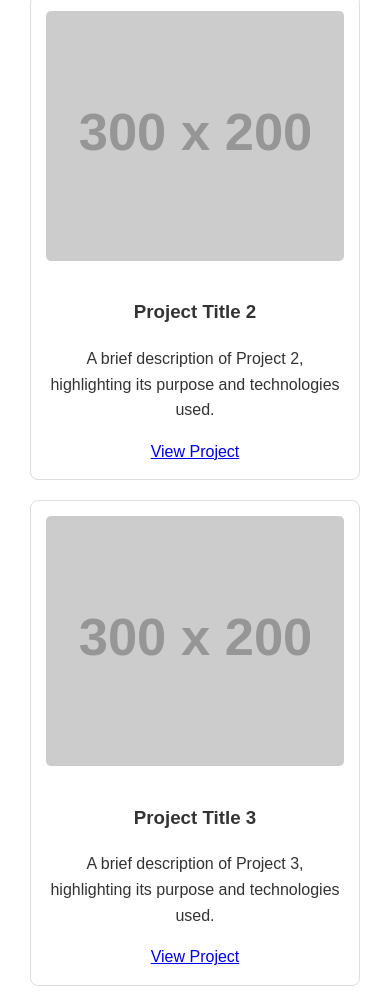
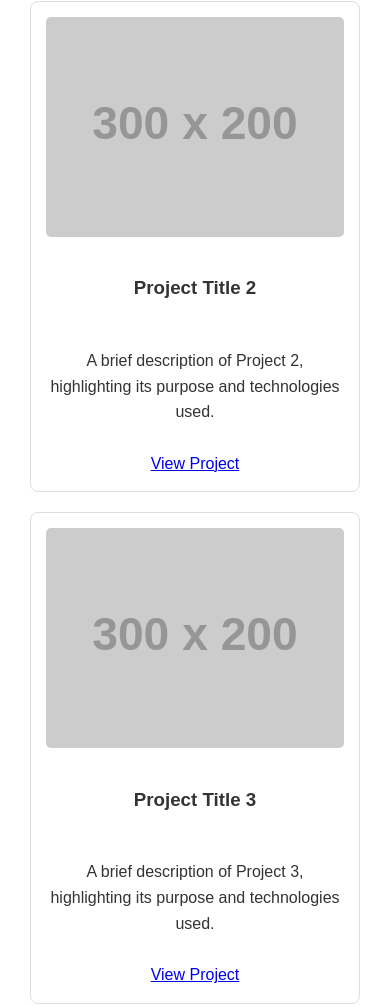
Before and after one commit to Patrickm2025p/Portfolio1, a plain HTML site: page Index.html in a window 390 px wide. Shown: the part 2067-3073 px from the top of the page. Drawn offline with Linux system fonts and the light colour scheme; placeholder pictures from the web are drawn by us.

Commit message:
Place project text at bottom of cards; make project-item flex column

```diff
--- a/Index.html
+++ b/Index.html
@@ -58,21 +58,27 @@
         <div class="project-grid">
             <div class="project-item">
                 <img src="https://via.placeholder.com/300x200?text=Project+1" alt="Project 1">
+                <div class="project-text">
                     <h3>Project Title 1</h3>
                     <p>A brief description of Project 1, highlighting its purpose and technologies used.</p>
                     <a href="#" target="_blank">View Project</a>
                 </div>
+            </div>
             <div class="project-item">
                 <img src="https://via.placeholder.com/300x200?text=Project+2" alt="Project 2">
+                <div class="project-text">
                     <h3>Project Title 2</h3>
                     <p>A brief description of Project 2, highlighting its purpose and technologies used.</p>
                     <a href="#" target="_blank">View Project</a>
                 </div>
+            </div>
             <div class="project-item">
                 <img src="https://via.placeholder.com/300x200?text=Project+3" alt="Project 3">
+                <div class="project-text">
                     <h3>Project Title 3</h3>
                     <p>A brief description of Project 3, highlighting its purpose and technologies used.</p>
                     <a href="#" target="_blank">View Project</a>
+                </div>
             </div>
         </div>
     </section>
--- a/style.css
+++ b/style.css
@@ -143,6 +143,15 @@ body {
             gap: 20px;
             justify-content: center;
         }
+
+        /* Push the text block to the bottom of the card */
+        .project-text {
+            display: flex;
+            flex-direction: column;
+            margin-top: auto;
+            align-items: center;
+            gap: 10px;
+        }
         .project-flex .project-item {
             flex: 1 1 300px;
             max-width: 400px;
@@ -154,13 +163,32 @@ body {
             padding: 15px;
             border-radius: 8px;
             text-align: center;
+            min-height: 520px; /* ensure item is taller to accommodate doubled image */
         }
         .project-item img {
             max-width: 100%;
-            height: 250px;
+            height: 500px; /* doubled from 250px */
             object-fit: cover;
             border-radius: 5px;
             margin-bottom: 10px;
+        }
+
+        /* Responsive: reduce project heights on smaller screens */
+        @media (max-width: 900px) {
+            .project-item {
+                min-height: 360px;
+            }
+            .project-item img {
+                height: 320px;
+            }
+        }
+        @media (max-width: 480px) {
+            .project-item {
+                min-height: 260px;
+            }
+            .project-item img {
+                height: 220px;
+            }
         }
         footer {
             text-align: center;
```
Lines whose indentation alone changed are shown as unchanged.
